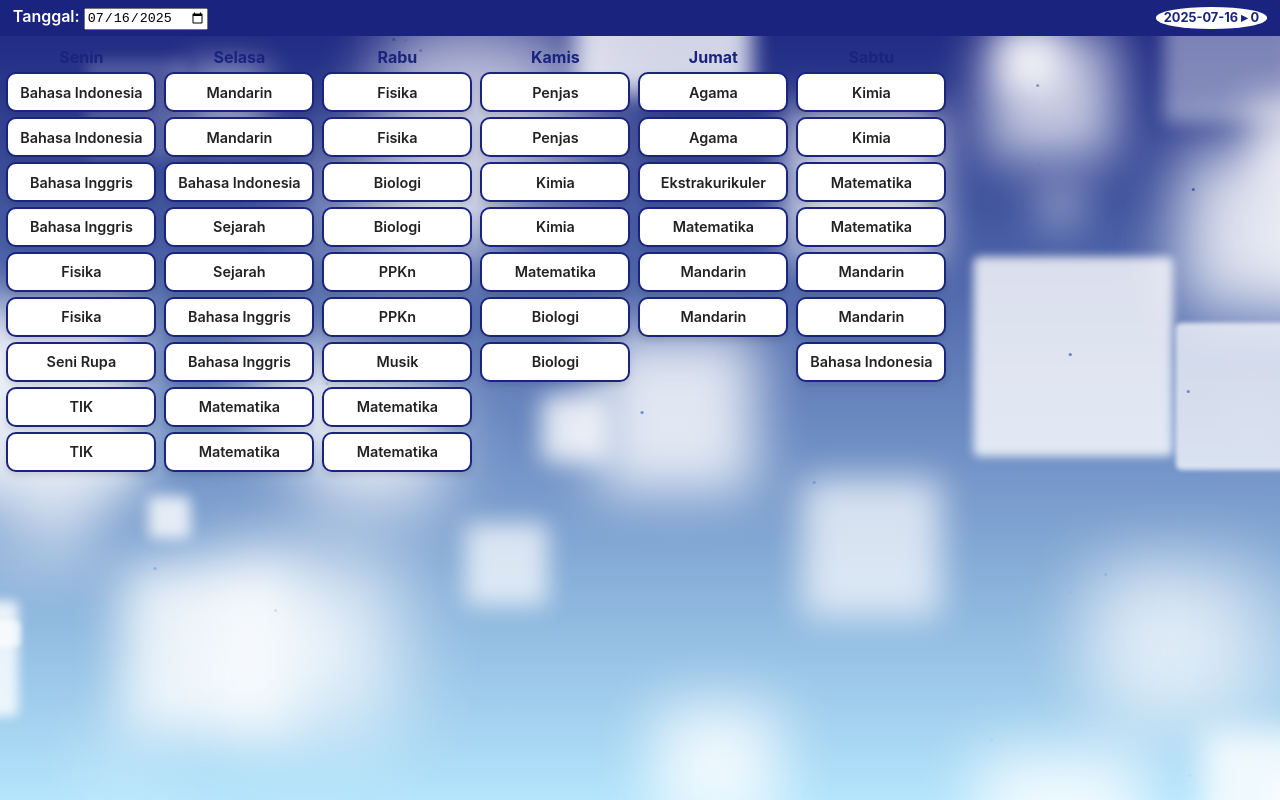
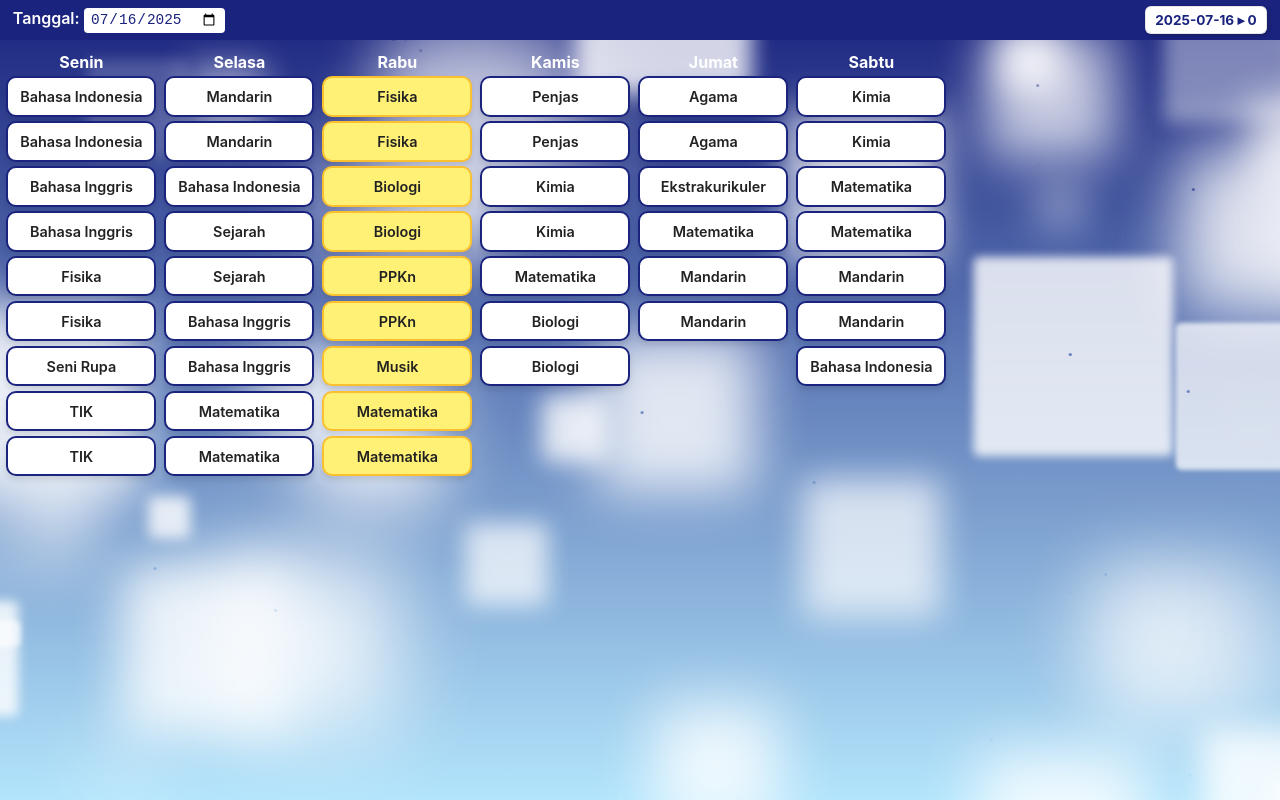
Before and after one commit to Eduardo-salamanca/schedule-task, a plain HTML site: page index.html in a window 1280 px wide. Drawn offline with Linux system fonts and the light colour scheme.

Commit message:
Update index.html

```diff
--- a/index.html
+++ b/index.html
@@ -1,3 +1,4 @@
+
 <!DOCTYPE html>
 <html lang="id">
 <head>
@@ -9,12 +10,26 @@
     *{box-sizing:border-box}
     body{margin:0;font-family:-apple-system,BlinkMacSystemFont,"Segoe UI",Roboto,sans-serif;background:linear-gradient(to bottom, #1a237e, #b3e5fc);color:var(--hitam); overflow-x:hidden;}
     header{background:var(--biru);color:var(--putih);padding:.4rem .8rem;display:flex;justify-content:space-between;align-items:center;font-weight:600}
-    select{background:var(--putih);color:var(--biru);border:none;border-radius:4px;padding:.2rem .4rem;font-size:.9rem}
-    #badge{background:var(--putih);color:var(--biru);border-radius:50%;padding:.2rem .5rem;font-size:.8rem;font-weight:700}
+    #dateSel{background:var(--putih);color:var(--biru);border:none;border-radius:4px;padding:.2rem .4rem;font-size:.9rem}
+    #badge {
+  background: var(--putih);
+  color: var(--biru);
+  padding: .3rem .6rem;
+  font-size: .85rem;
+  font-weight: 700;
+  border-radius: 6px;
+  box-shadow: 2px 2px 5px rgba(0,0,0,0.2), inset -2px -2px 5px rgba(255,255,255,0.6);
+  border: 1px solid rgba(0,0,0,0.1);
+  transition: transform 0.2s;
+}
+#badge:hover {
+  transform: scale(1.05);
+}
+
     .wrapper{overflow-x:auto;padding:.4rem}
     .grid{display:flex;gap:.5rem;min-width:max-content}
     .col{min-width:150px}
-    h3{margin:.3rem 0;text-align:center;color:var(--biru);font-size:1rem}
+    h3{margin:.3rem 0;text-align:center;color:var(--putih);font-size:1rem}
     .card{background:var(--putih);border:2px solid var(--biru);border-radius:10px;padding:.6rem;margin-bottom:.3rem;text-align:center;font-weight:600;cursor:pointer;transition:transform .15s,background .15s,box-shadow .3s;font-size:.9rem;box-shadow:0 4px 6px rgba(0,0,0,0.1)}
     .card:hover{transform:translateY(-2px);box-shadow:0 6px 12px rgba(0,0,0,0.2)}
     .card.highlight{background:var(--highlight);border-color:#b71c1c}
@@ -29,7 +44,6 @@
       .grid{flex-direction:column;min-width:0}
       .col{min-width:100%}
     }
-    /* Starry background */
     #starry-sky {
       position: fixed;
       top: 0;
@@ -50,20 +64,10 @@
       animation: twinkle 200s infinite linear;
     }
     @keyframes twinkle {
-      0% {
-        transform: translateX(-100vw);
-        opacity: 0;
-      }
-      25% {
-        opacity: 0.8;
-      }
-      75% {
-        opacity: 0.8;
-      }
-      100% {
-        transform: translateX(100vw);
-        opacity: 0;
-      }
+      0% { transform: translateX(-100vw); opacity: 0; }
+      25% { opacity: 0.8; }
+      75% { opacity: 0.8; }
+      100% { transform: translateX(100vw); opacity: 0; }
     }
   </style>
 </head>
@@ -82,7 +86,6 @@
   <div class="grid" id="jadwal"></div>
 </div>
 
-<!-- popup -->
 <div id="popup" onclick="closePopup()">
   <div id="popupBox" onclick="event.stopPropagation()">
     <div id="popupTitle">Informasi Tugas</div>
@@ -92,12 +95,12 @@
 
 <script>
 const jadwal = {
-  Senin:   ["Bahasa Indonesia", "Bahasa Indonesia", "Bahasa Inggris", "Bahasa Inggris", "Fisika", "Fisika", "Seni Rupa", "TIK", "TIK"],
-  Selasa:  ["Mandarin", "Mandarin", "Bahasa Indonesia", "Sejarah", "Sejarah", "Bahasa Inggris", "Bahasa Inggris", "Matematika", "Matematika"],
-  Rabu:    ["Fisika", "Fisika", "Biologi", "Biologi", "PPKn", "PPKn", "Musik", "Matematika", "Matematika"],
-  Kamis:   ["Penjas", "Penjas", "Kimia", "Kimia", "Matematika", "Biologi", "Biologi"],
-  Jumat:   ["Agama", "Agama", "Ekstrakurikuler", "Matematika", "Mandarin", "Mandarin"],
-  Sabtu:   ["Kimia", "Kimia", "Matematika", "Matematika", "Mandarin", "Mandarin", "Bahasa Indonesia"]
+  Senin:   ["Bahasa Indonesia","Bahasa Indonesia","Bahasa Inggris","Bahasa Inggris","Fisika","Fisika","Seni Rupa","TIK","TIK"],
+  Selasa:  ["Mandarin","Mandarin","Bahasa Indonesia","Sejarah","Sejarah","Bahasa Inggris","Bahasa Inggris","Matematika","Matematika"],
+  Rabu:    ["Fisika","Fisika","Biologi","Biologi","PPKn","PPKn","Musik","Matematika","Matematika"],
+  Kamis:   ["Penjas","Penjas","Kimia","Kimia","Matematika","Biologi","Biologi"],
+  Jumat:   ["Agama","Agama","Ekstrakurikuler","Matematika","Mandarin","Mandarin"],
+  Sabtu:   ["Kimia","Kimia","Matematika","Matematika","Mandarin","Mandarin","Bahasa Indonesia"]
 };
 
 let tugas = {};
@@ -119,6 +122,12 @@ function render(){
   const grid = document.getElementById('jadwal');
   grid.innerHTML = '';
   let count = 0;
+
+  // Get the selecteds day of the week
+  const selectedDate = new Date(currentDate);
+  const days = ["Minggu","Senin","Selasa","Rabu","Kamis","Jumat","Sabtu"];
+  const selectedDayName = days[selectedDate.getDay()];
+
   for (const hari of ["Senin","Selasa","Rabu","Kamis","Jumat","Sabtu"]){
     const col = document.createElement('div'); col.className = 'col';
     col.innerHTML = `<h3>${hari}</h3>`;
@@ -126,13 +135,18 @@ function render(){
       const key = `${currentDate}_${hari}-${pel}-${idx}`;
       const card = document.createElement('div'); card.className = 'card';
       card.textContent = pel;
+
       if (tugas[key]){
         card.classList.add('highlight');
         count++;
         card.onclick = () => showPopup(tugas[key]);
       } else {
         card.onclick = () => showPopup('Tidak ada tugas yang diberikan');
+        if (hari === selectedDayName) {
+          card.classList.add('auto-highlight');
+        }
       }
+
       col.appendChild(card);
     });
     grid.appendChild(col);
@@ -148,7 +162,6 @@ function closePopup(){
   document.getElementById('popup').classList.remove('show');
 }
 
-// Generate stars for the starry sky
 const starrySky = document.getElementById('starry-sky');
 for (let i = 0; i < 100; i++) {
   const star = document.createElement('div');
```
